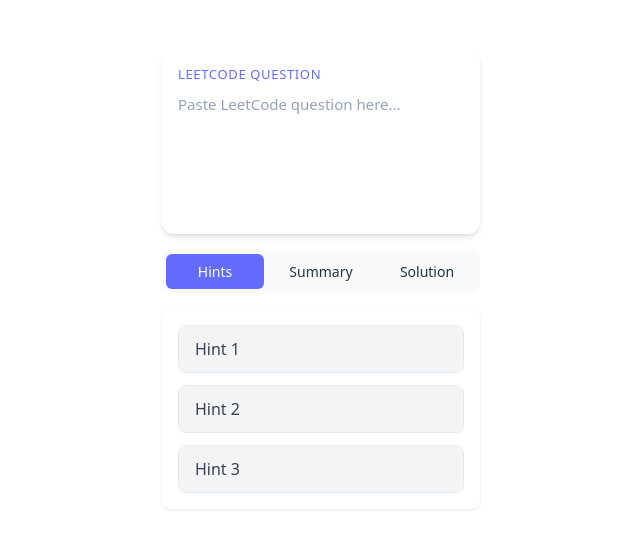
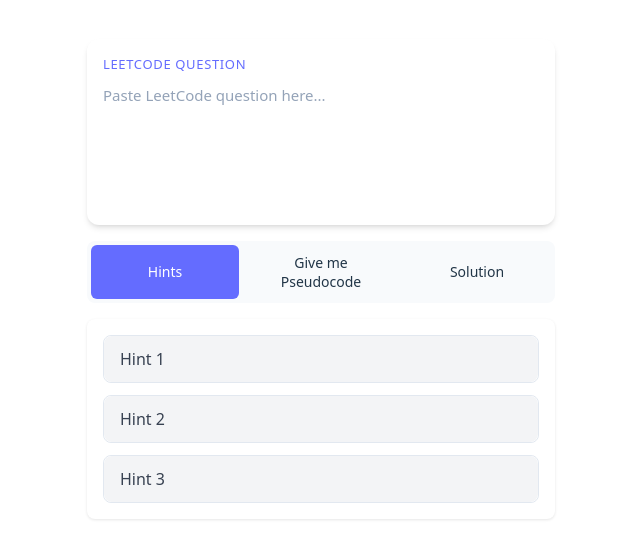
Before and after one commit to veeoid/Code-Cue, a React (Vite) app in the folder codecue/: page / in a window 1280 px wide. Shown: the part 121-680 px from the top of the page, without its empty margins (319-959 px from the left). Built offline with nearby package versions, Linux system fonts and the light colour scheme.

Commit message:
fixed Pseudocode and solution Formatting

```diff
--- a/codecue/src/App.css
+++ b/codecue/src/App.css
@@ -19,7 +19,7 @@
 }
 
 #root {
-  width: 350px;
+  width: 500px;
   margin: 0 auto;
 }
 
--- a/codecue/src/App.tsx
+++ b/codecue/src/App.tsx
@@ -48,7 +48,7 @@
           className={`tab-button ${tab === "summary" ? "active" : ""}`}
           onClick={() => setTab("summary")}
         >
-          Summary
+           Give me Pseudocode
         </button>
         <button
           className={`tab-button ${tab === "solution" ? "active" : ""}`}
--- a/codecue/src/popup/Tabs/Hints.tsx
+++ b/codecue/src/popup/Tabs/Hints.tsx
@@ -1,3 +1,4 @@
+// popup/Tabs/Hints.tsx
 import { useState } from "react";
 import { fetchFromGroq } from "../../api/groqClient";
 
--- a/codecue/src/popup/Tabs/Solution.tsx
+++ b/codecue/src/popup/Tabs/Solution.tsx
@@ -1,3 +1,4 @@
+// popup/Tabs/Solution.tsx
 import { useState } from "react";
 import { fetchFromGroq } from "../../api/groqClient";
 
@@ -13,7 +14,12 @@
   return (
     <div>
       <button onClick={getSolution}>Get Python Solution</button>
-      {solution && <pre>{solution}</pre>}
+      {solution && (
+  <div style={{ overflowX: "auto", maxWidth: "100%" }}>
+    <pre style={{ whiteSpace: "pre-wrap" }}>{solution}</pre>
+  </div>
+)}
+
     </div>
   );
 }
--- a/codecue/src/popup/Tabs/Summary.tsx
+++ b/codecue/src/popup/Tabs/Summary.tsx
@@ -1,3 +1,4 @@
+// popup/Tabs/Summary.tsx
 import { useState } from "react";
 import { fetchFromGroq } from "../../api/groqClient";
 
@@ -16,8 +17,13 @@
 
   return (
     <div>
-      <button onClick={getSummary}>Get Summary</button>
-      {summary && <pre style={{ whiteSpace: "pre-wrap" }}>{summary}</pre>}
+      <button onClick={getSummary}>Get Pseudocode</button>
+      {summary && (
+  <div style={{ overflowX: "auto", maxWidth: "100%" }}>
+    <pre style={{ whiteSpace: "pre-wrap" }}>{summary}</pre>
+  </div>
+)}
+
     </div>
   );
 }
```
